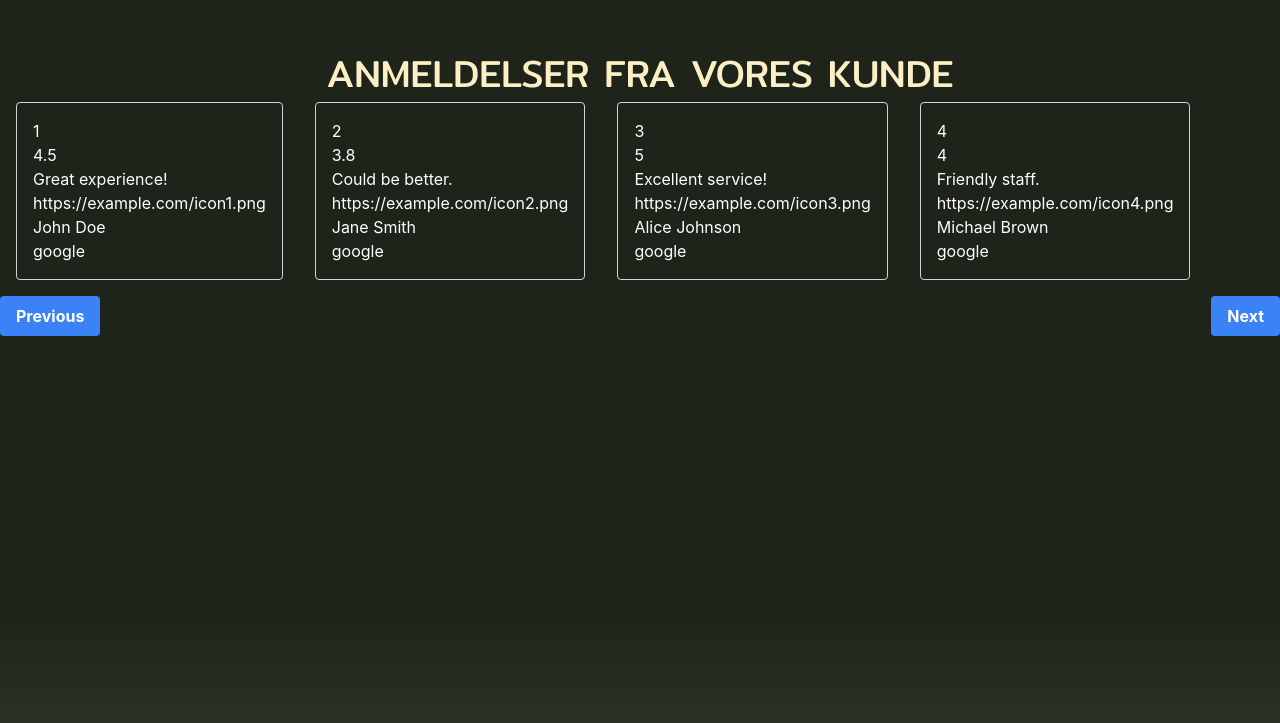
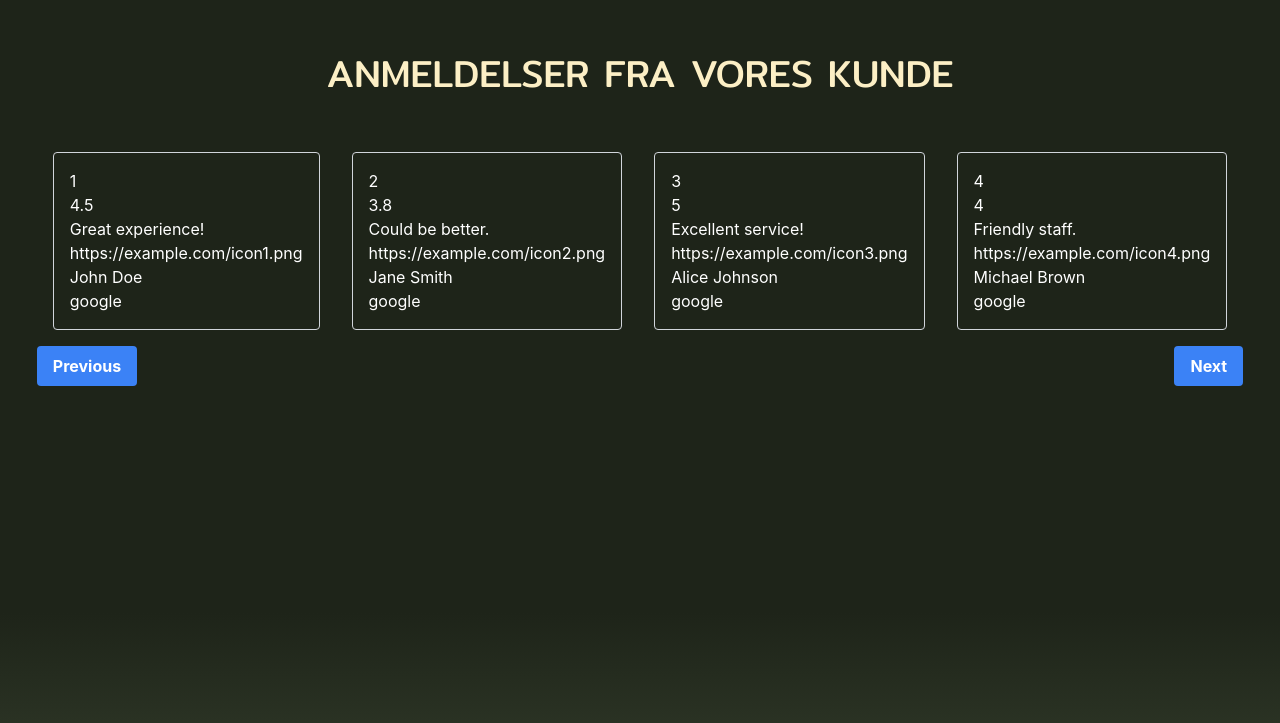
Before and after one commit to na-talia/sushi-takeaway, a React (Create React App) app: page / in a window 1280 px wide. Shown: the part 2401-3124 px from the top of the page. Built offline with nearby package versions, Linux system fonts and the light colour scheme.

Commit message:
adjust some styles

```diff
--- a/src/components/reviews/Reviews.jsx
+++ b/src/components/reviews/Reviews.jsx
@@ -85,9 +85,9 @@ const mockReviews = [
   },
 ];
 
-const Review = ({ review }) => {
+function Review({ review }) {
   return (
-    <div className="flex-shrink-0 max-w-sm mx-4">
+    <div className="max-w-sm mx-4">
       <ul className="border border-gray-300 rounded p-4">
         <li>
           <div>{review.id}</div>
@@ -101,7 +101,7 @@ const Review = ({ review }) => {
       </ul>
     </div>
   );
-};
+}
 
 const Reviews = () => {
   const [currentIndex, setCurrentIndex] = useState(0);
@@ -127,9 +127,10 @@ const Reviews = () => {
   );
 
   return (
-    <div className="text-white">
+    <div className="text-white flex justify-center">
+      <div>
         <Title text="ANMELDELSER FRA VORES KUNDE" />
-      <div className="flex overflow-x-auto">
+        <div className="flex overflow-x-auto mt-small">
           {visibleReviews.map((review) => (
             <Review key={review.id} review={review} />
           ))}
@@ -149,6 +150,7 @@ const Reviews = () => {
           </button>
         </div>
       </div>
+    </div>
   );
 };
 
```
Lines whose indentation alone changed are shown as unchanged.
